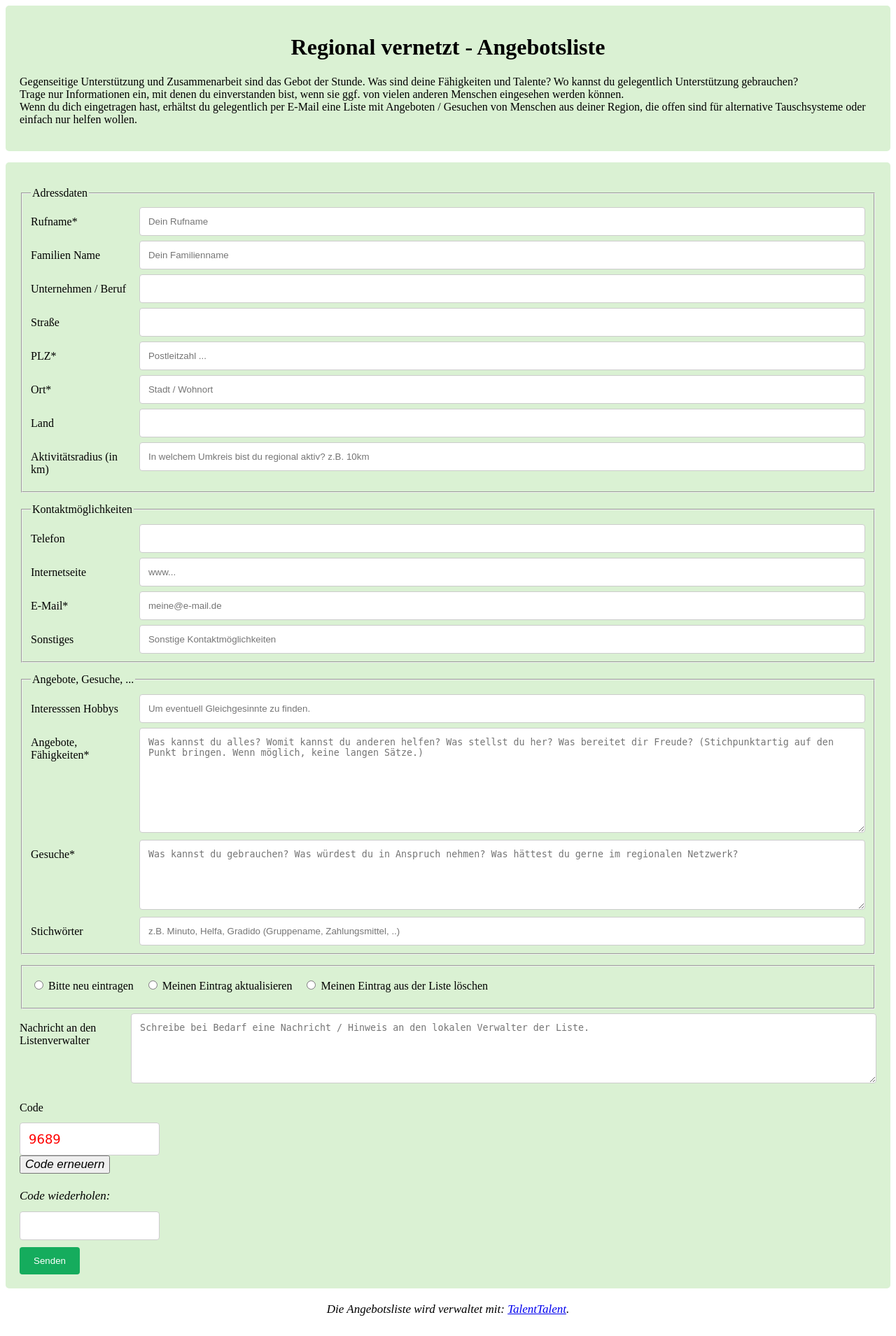
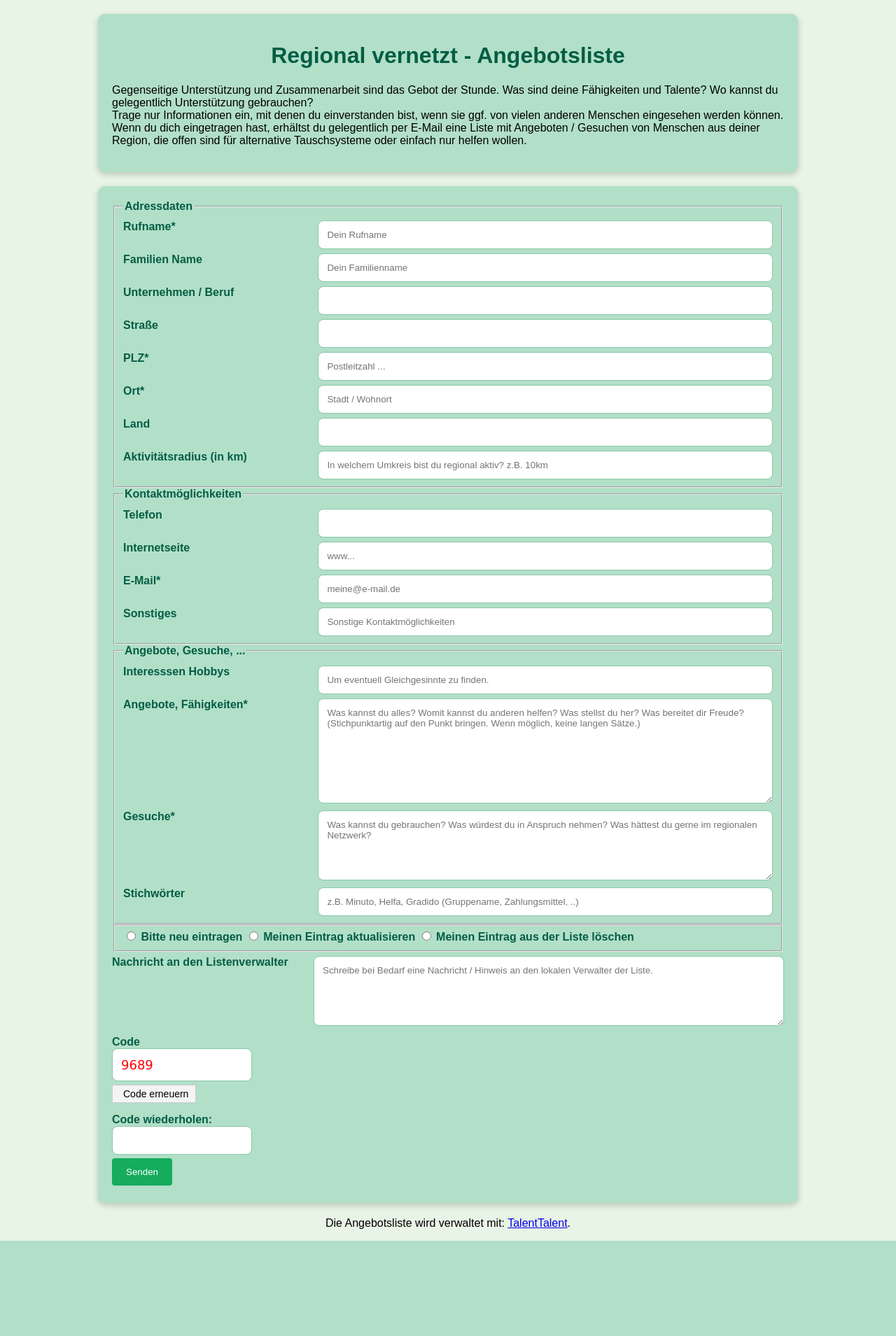
Before and after one commit to minutogit/TalentTalent, a PHP site: page / in a window 1280 px wide. Shown: the whole page at 70% size. After the commit the page ends 1773 px from the top, so only its background shows below. Run offline with PHP 8.4, Linux system fonts and the light colour scheme.

Commit message:
styling improved.
Took 55 minutes

```diff
--- a/webform/index.php
+++ b/webform/index.php
@@ -3,69 +3,118 @@
 <head>
 <meta name="viewport" content="width=device-width, initial-scale=1">
 <style>
+  /* Grundlegende Styling-Optionen */
   * {
     box-sizing: border-box;
+    font-family: Arial, sans-serif;
   }
 
-input[type=text], select, textarea {
+  body {
+    background-color: #E8F4E5;
+  }
+
+  .container {
+    background-color: #B2DFC8;
+    border-radius: 10px;
+    margin: 20px auto;
+    max-width: 1000px;
+    padding: 20px;
+    box-shadow: 0px 3px 10px rgba(0, 0, 0, 0.2);
+  }
+
+  h1 {
+    text-align: center;
+    color: #045D45;
+  }
+
+  label, legend {
+    color: #045D45;
+    font-weight: bold;
+    margin-top: 5px;  /* 5px Platz oberhalb des Labels */
+  }
+
+  input[type=text], input[type=email], input[type=number], input[type=tel], select, textarea {
     width: 100%;
     padding: 12px;
-  border: 1px solid #ccc;
-  border-radius: 4px;
-  resize: vertical;
+    border: 1px solid #89C7A7;
+    border-radius: 8px;
+    background-color: #ffffff;
+    transition: background-color 0.3s;
   }
 
-input[type=email], select, textarea {
-  width: 100%;
-  padding: 12px;
-  border: 1px solid #ccc;
-  border-radius: 4px;
-  resize: vertical;
-}
-
-input[type=number], select, textarea {
-  width: 100%;
-  padding: 12px;
-  border: 1px solid #ccc;
-  border-radius: 4px;
-  resize: vertical;
-}
-
-input[type=tel], select, textarea {
-  width: 100%;
-  padding: 12px;
-  border: 1px solid #ccc;
-  border-radius: 4px;
-  resize: vertical;
-}
-
-label {
-  padding: 12px 12px 12px 0;
-  display: inline-block;
+  input[type=text]:focus, input[type=email]:focus, input[type=number]:focus, input[type=tel]:focus, select:focus, textarea:focus {
+    background-color: #E1F9E8;
   }
 
   button[type=submit] {
     background-color: #15AC5D;
     color: white;
-  margin-top: 10px;
+    margin: 5px 0; /* 5px Platz ober- und unterhalb des Buttons */
     padding: 12px 20px;
     border: none;
     border-radius: 4px;
     cursor: pointer;
+    transition: background-color 0.3s;
   }
 
-input[type=submit]:hover {
-  background-color: #45a049;
+  button[type=submit]:hover {
+    background-color: #129448;
   }
 
-.container {
-  border-radius: 5px;
-  background-color: #daf1d3;
-  padding: 20px;
+  /* Styling für das Layout */
+  .col-left {
+    float: left;
+    width: 30%;
+    margin-top: 6px;
   }
 
-.fieldset1 {
-  margin-top: 15px;
+  .col-right {
+    float: left;
+    width: 70%;
+    margin-top: 6px;
+  }
+
+  .row:after {
+    content: "";
+    display: table;
+    clear: both;
+  }
+.refresh-btn {
+    background-color: #f4f4f4; /* Hintergrundfarbe des Buttons */
+    border: 1px solid #ccc; /* Rahmen des Buttons */
+    padding: 2px 10px; /* Innenabstand des Buttons */
+    cursor: pointer; /* Hand-Cursor beim Überfahren des Buttons */
+    font-size: 14px; /* Schriftgröße des Buttons */
+    transition: background-color 0.3s; /* sanfte Farbübergangsanimation */
+    margin: 5px 0; /* Abstand oben und unten um den Button herum */
+}
+
+.refresh-btn:hover {
+    background-color: #e6e6e6; /* Hintergrundfarbe des Buttons beim Überfahren */
+}
+
+.refresh-btn i {
+    margin-right: 5px; /* Abstand zwischen dem Icon und dem Text */
+}
+    @media screen and (max-width: 800px) {
+      .col-left, .col-right {
+        width: 100%;
+      }
+
+      .col-left {
+        margin-top: 10px;
+      }
+
+      button[type=submit] {
+        margin-top: 5px;
+        margin-bottom: 5px;
+      }
+    }
+
+    footer {
+      text-align: center;
+      margin-top: 0px;
+      padding: 0px;
     }
 
     .captcha_style {
@@ -73,38 +122,8 @@ input[type=submit]:hover {
       width: 200px;
       margin-top: 10px;
     }
+</style>
 
-.col-left {
-  float: left;
-  width: 13%;
-  margin-top: 6px;
-}
-
-.col-right {
-  float: left;
-  width: 87%;
-  margin-top: 6px;
-}
-
-/* Clear floats after the columns */
-.row:after {
-  content: "";
-  display: table;
-  clear: both;
-}
-
-/* Responsive layout - when the screen is less than 600px wide, make the two columns stack on top of each other instead of next to each other */
-@media screen and (max-width: 800px) {
-  .col-left, .col-right, input[type=submit] {
-    width: 100%;
-    margin-top: 0;
-  }
-}
-footer {
-  text-align: center;
-  padding: 3px;
-}
-</style>
 </head>
 <body onload="generateCaptcha(event);">
   <div class="container">
@@ -288,7 +307,7 @@ footer {
         <label>Code</label>
         <div>
           <input style="color:red;" type="text" name="maincaptcha" readonly id="mainCaptcha"/>
-          <button onclick="generateCaptcha(event);" id="refresh"><i style="font-size:17px">Code erneuern</button>
+          <button onclick="generateCaptcha(event);" id="refresh" class="refresh-btn"><i style="font-size:17px"></i>Code erneuern</button>
         </div>
       </div>
       </div>
```
Lines whose indentation alone changed are shown as unchanged.
